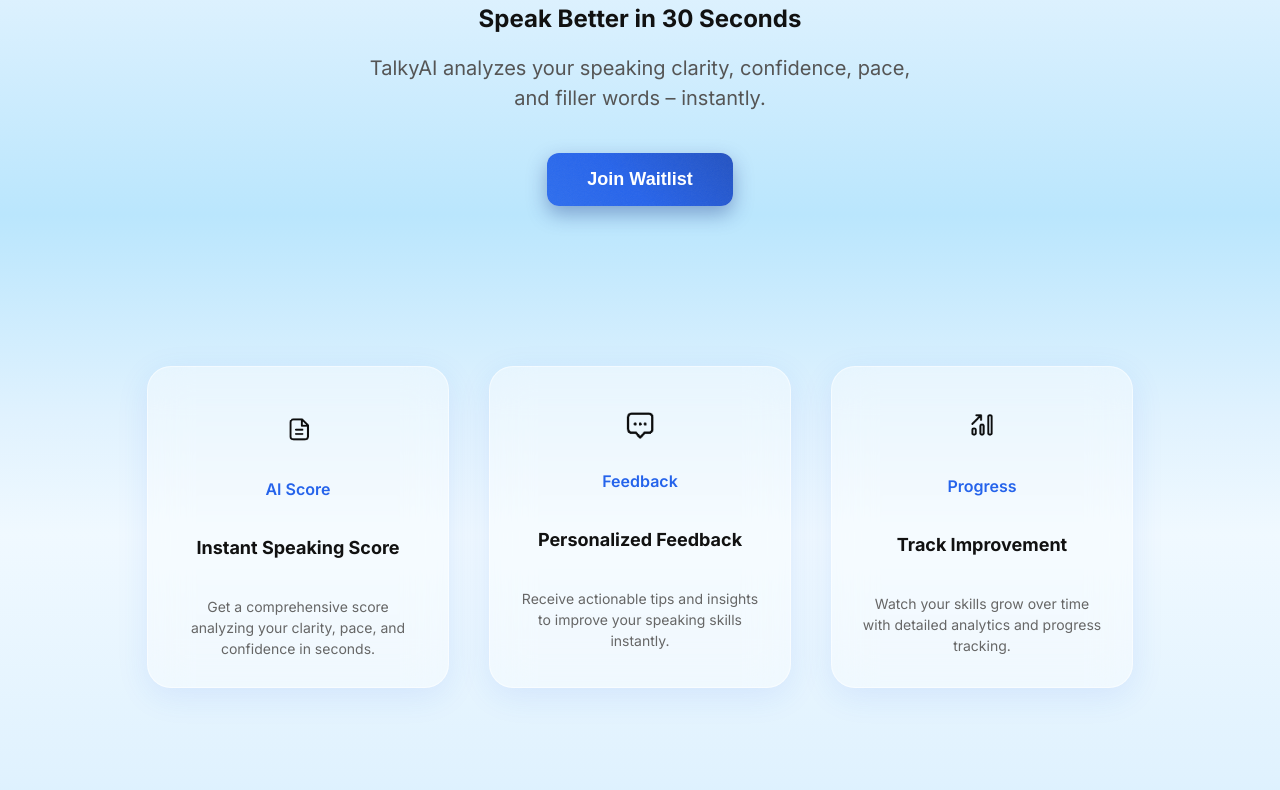
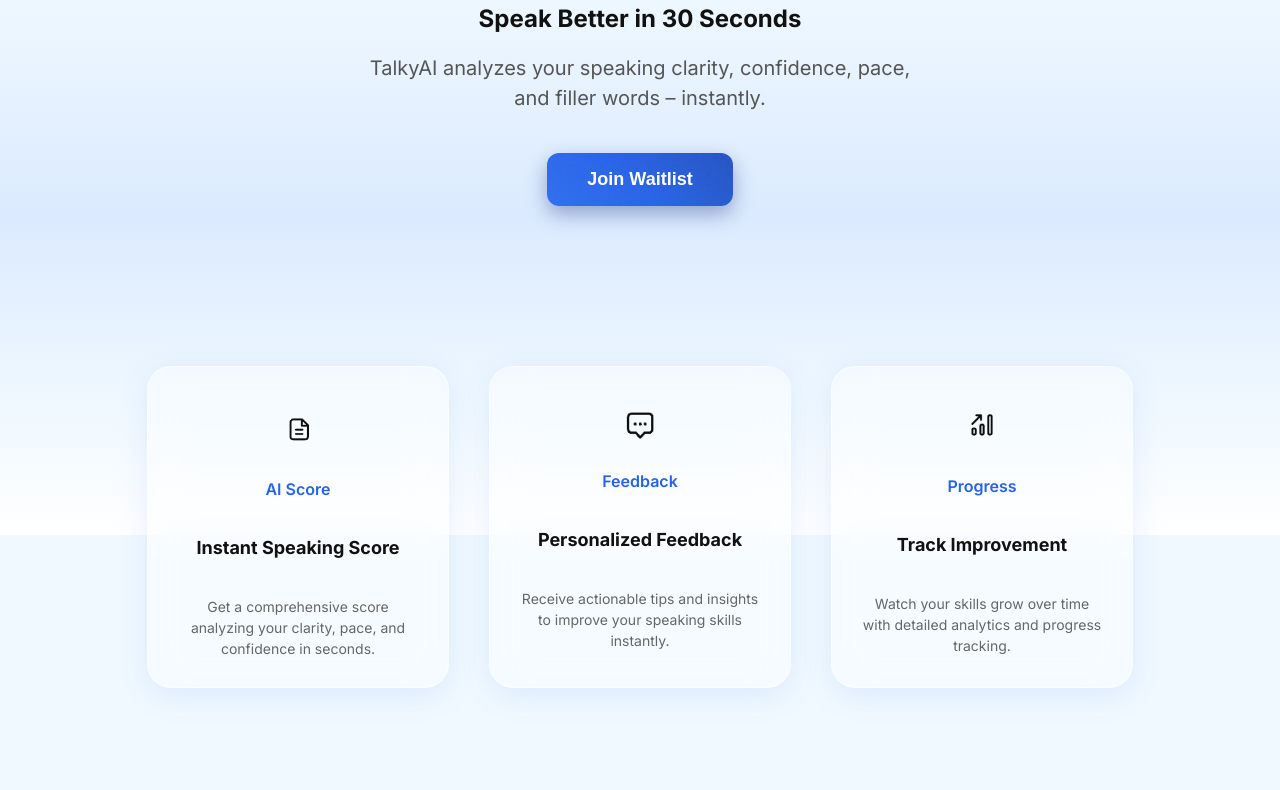
Before and after one commit to aarushplatti-afk/talkyai-website, a plain HTML site: page index.html in a window 1280 px wide. Shown: the part 265-1055 px from the top of the page. Drawn offline with Linux system fonts and the light colour scheme.

Commit message:
Update styles.css

```diff
--- a/styles.css
+++ b/styles.css
@@ -8,7 +8,7 @@
     margin: 0;
     font-family: 'Inter', sans-serif;
     color: #111;
-    background: linear-gradient(180deg, #f0f9ff 0%, #e0f2fe 30%, #bae6fd 60%, #e0f2fe 85%, #f0f9ff 100%);
+    background: linear-gradient(180deg, #f0f9ff 0%, #f0f9ff 30%, #dbeafe 60%, #f0f9ff 85%, #ffffff 100%);
     background-attachment: fixed;
     scroll-behavior: smooth;
     min-height: 100vh;
```
